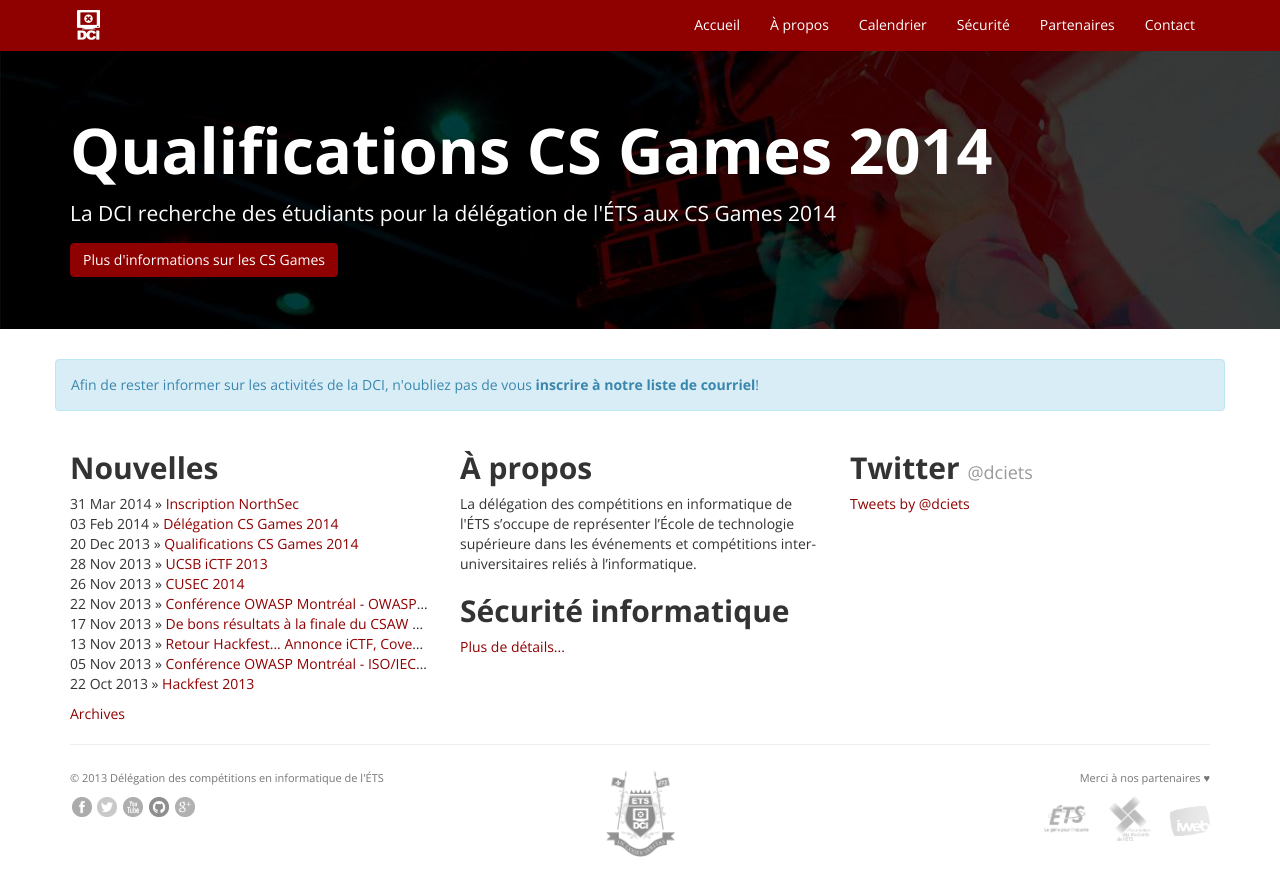
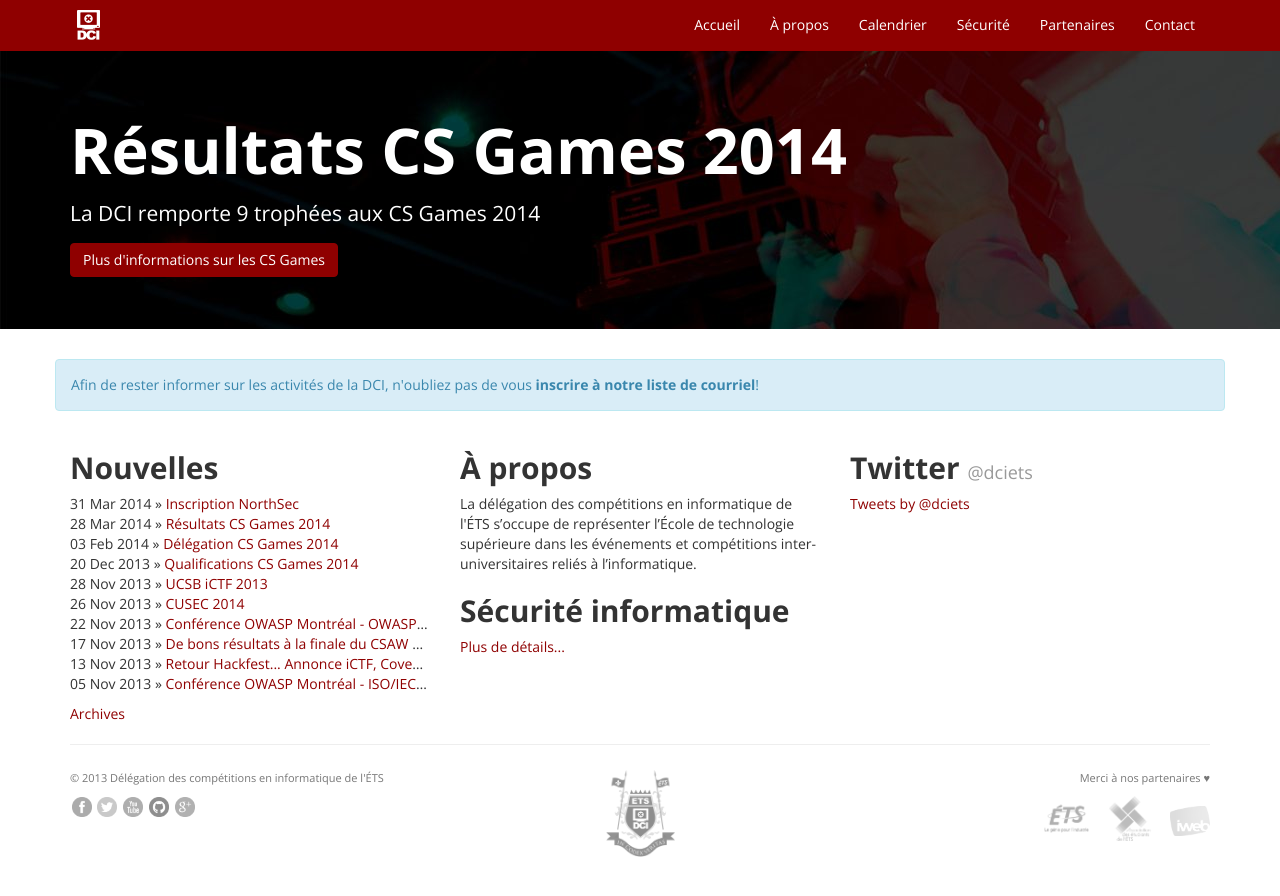
Before and after one commit to dciets/dciets.github.io, a Jekyll site: the page built from index.html, in a window 1280 px wide. Shown: the top 896 px of the page. Built offline with Jekyll 4.4.1, drawn with Linux system fonts in a browser that asks for light colours; Markdown is read by kramdown in place of the engine named in the settings; comment, search, counter and statistics services are not loaded.

Commit message:
Add Résultats CS Games 2014

```diff
--- a/index.html
+++ b/index.html
@@ -4,9 +4,9 @@ layout: default
 <!-- Jumbotron -->
 <div class='jumbotron'>
   <div class='container'>
-    <h1>Qualifications CS Games 2014</h1>
-    <div class='p'>La DCI recherche des &eacute;tudiants pour la d&eacute;l&eacute;gation de l'&Eacute;TS aux CS Games 2014</div>
-    <a class='btn btn-primary btn-md' href='/news/2013/12/20/qualifications-cs-games-2014/'>Plus d'informations sur les CS Games</a>
+    <h1>Résultats CS Games 2014</h1>
+    <div class='p'>La DCI remporte 9 trophées aux CS Games 2014</div>
+    <a class='btn btn-primary btn-md' href='/news/2014/03/28/resultats-cs-games-2014/'>Plus d'informations sur les CS Games</a>
   </div>
 </div>
 <div class='container'>
```
Also changed, not shown: news/_posts/2014-03-28-resultats-cs-games-2014.markdown (added, +37 -0 lines), img/news/participation-csgames.jpg (added), img/news/quelques-delegues-csgames.jpg (added).
